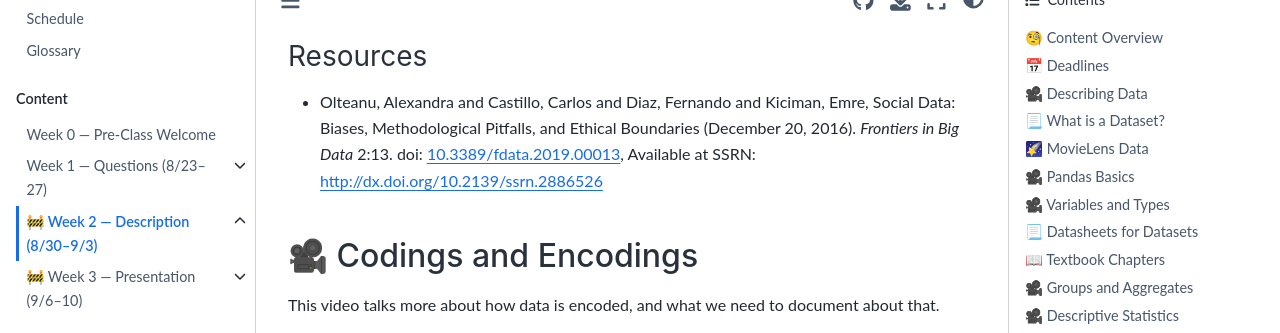
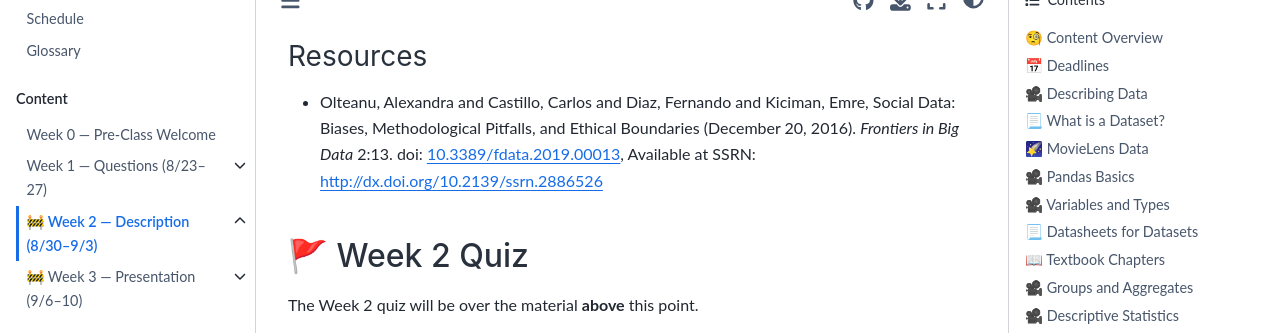
Before and after one commit to mdekstrand/cs533-web, a Jupyter Book: the page built from week2/index.md, in a window 1280 px wide and 900 px high, scrolled down 4227 px, cut to the strip 24-357 px from the top of the window. Built offline with Jupyter Book 1.0.4 settings and Sphinx 7.4.7 and the Sphinx Book theme 1.1.4, drawn with Linux system fonts in a browser that asks for light colours; pages that are not in the unit, such as notebooks, are missing from menus; cross-references to code outside the pages are shown as plain code; a style sheet for code colours, icons or effects is not loaded.

Commit message:
Week 2 quiz point

```diff
--- a/week2/index.md
+++ b/week2/index.md
@@ -173,6 +173,10 @@ This video introdues the concept of _distributions_, and how we can see the shap
 
 - Olteanu, Alexandra and Castillo, Carlos and Diaz, Fernando and Kiciman, Emre, Social Data: Biases, Methodological Pitfalls, and Ethical Boundaries (December 20, 2016). <cite>Frontiers in Big Data</cite> 2:13. doi: [10.3389/fdata.2019.00013](https://dx.doi.org/10.3389/fdata.2019.00013), Available at SSRN: <http://dx.doi.org/10.2139/ssrn.2886526>
 
+## {{mquiz}} Week 2 Quiz
+
+The Week 2 quiz will be over the material **above** this point.
+
 ## {{mvideo}} Codings and Encodings
 
 This video talks more about how data is encoded, and what we need to document about that.
```
